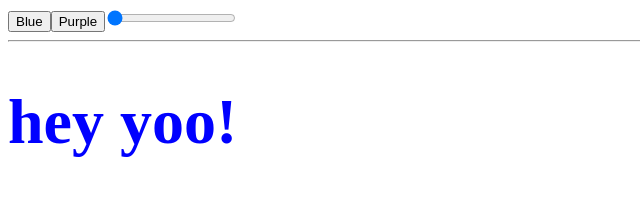
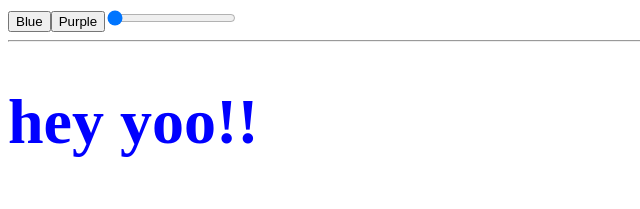
Before and after one commit to TEAMSDesign/TEAMSDesign-Designer-Tool, a React (Create React App) app: page / in a window 1280 px wide. Shown: the top 209 px of the page, without its empty margins (0-640 px from the left). Built offline with nearby package versions, Linux system fonts and the light colour scheme.

Commit message:
first commit

```diff
--- a/src/App.js
+++ b/src/App.js
@@ -24,7 +24,7 @@ function App() {
       <button onClick={() => setColor('purple')}>Purple</button>
       <input name='size' min='1' max='5'type='range' defaultValue="1" step="0.01" onChange={handleSizeChange} />
       <hr />
-      <h1>hey yoo!</h1>
+      <h1>hey yoo!!</h1>
       <DesignerToolContainer />
     </div>
   );
```
